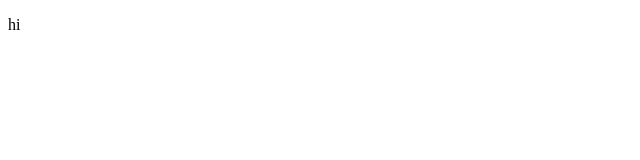
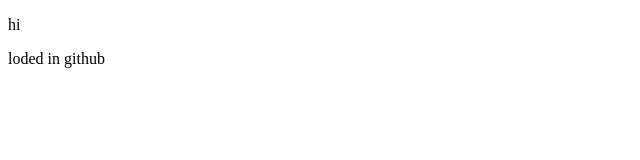
Before and after one commit to golshadi/firstproject, a plain HTML site: page index.html in a window 1280 px wide. Shown: the full height of the page, 0-640 px from the left. Drawn offline with Linux system fonts and the light colour scheme.

Commit message:
update index.html file

```diff
--- a/index.html
+++ b/index.html
@@ -6,6 +6,7 @@
 <body>
 
 	<p>hi</p>
+	loded in github
 
 </body>
 </html>
```
